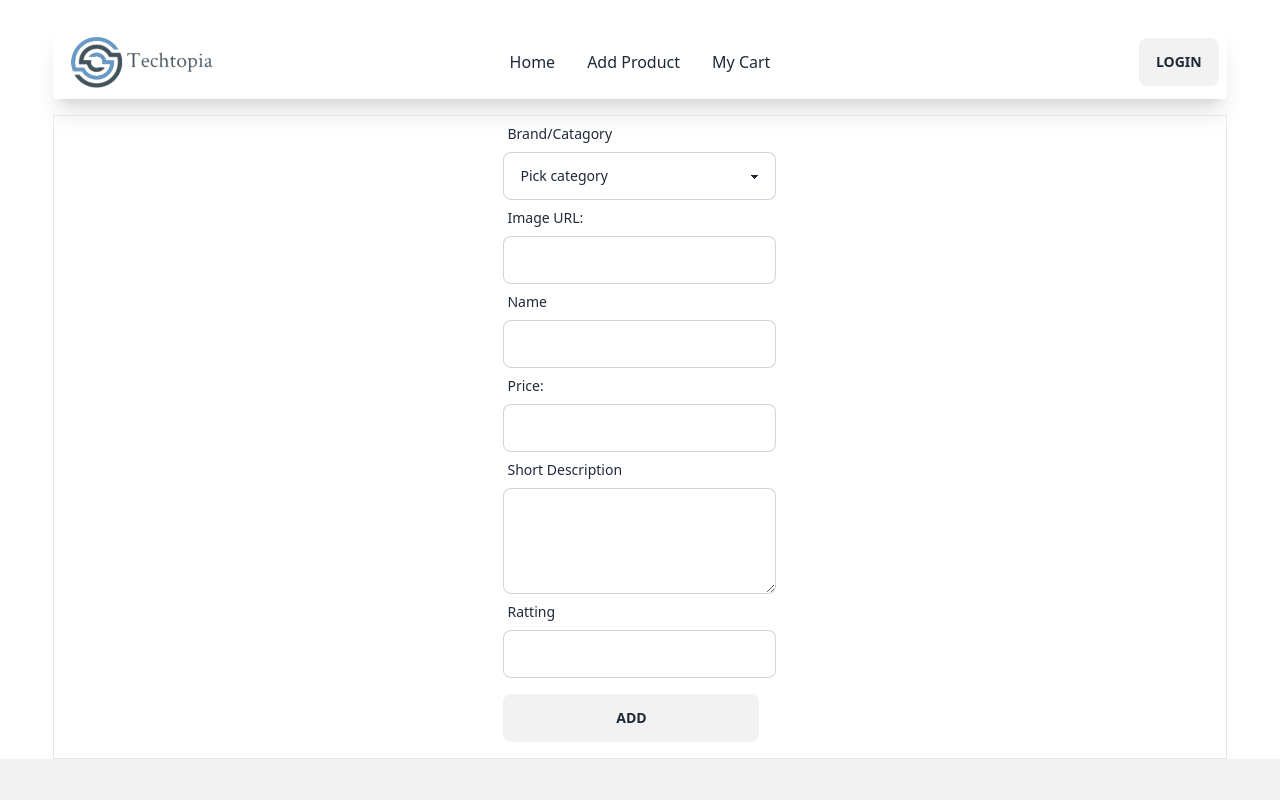
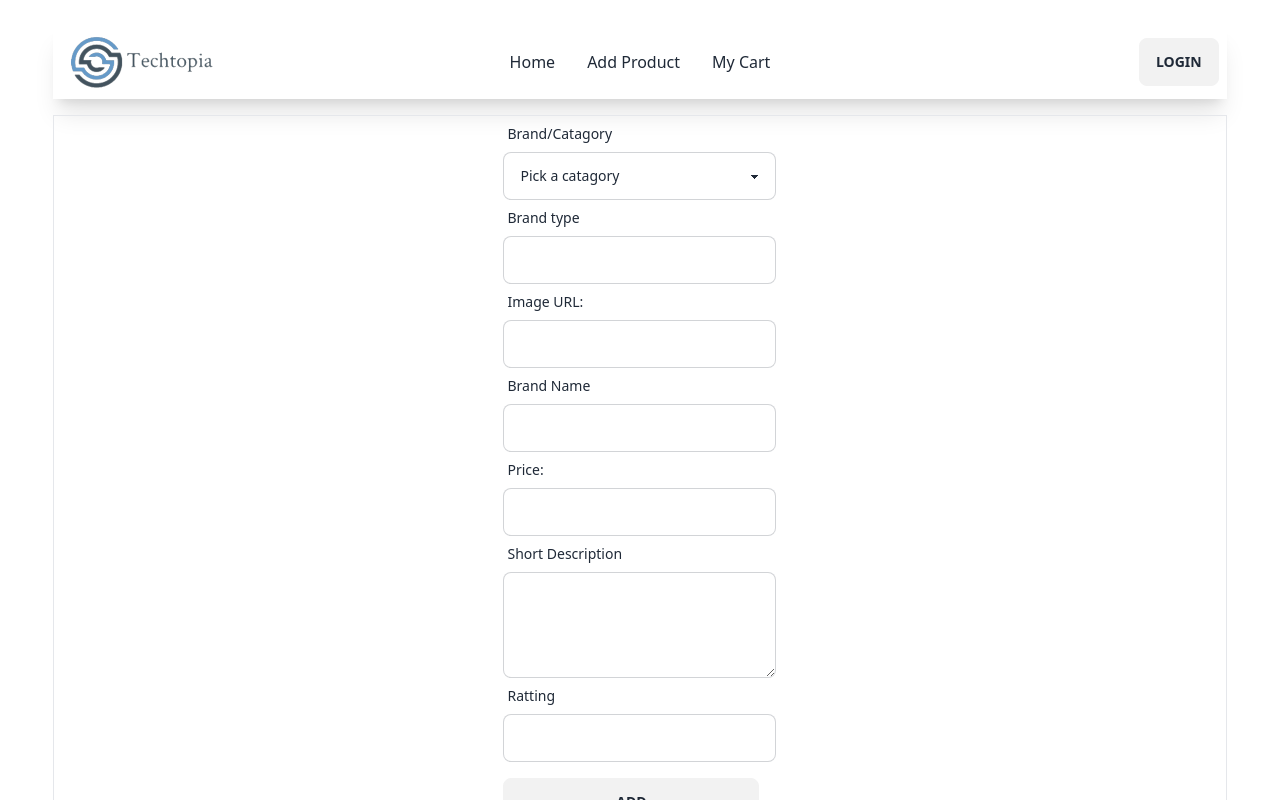
Before and after one commit to mazharul-islam356/techTopia-clint, a React (Vite) app: page /addProduct in a window 1280 px wide. Shown: the top 800 px of the page. Built offline with nearby package versions, Linux system fonts and the light colour scheme.

Commit message:
added product cards from database and create a custom hook for fetch form data

```diff
--- a/index.html
+++ b/index.html
@@ -4,7 +4,7 @@
     <meta charset="UTF-8" />
     <link rel="icon" type="image/svg+xml" href="/vite.svg" />
     <meta name="viewport" content="width=device-width, initial-scale=1.0" />
-    <title>Vite + React</title>
+    <title>Techtopia</title>
   </head>
   <body>
     <div id="root"></div>
--- a/package.json
+++ b/package.json
@@ -10,6 +10,7 @@
     "preview": "vite preview"
   },
   "dependencies": {
+    "axios": "^1.6.0",
     "localforage": "^1.10.0",
     "match-sorter": "^6.3.1",
     "react": "^18.2.0",
--- /dev/null
+++ b/src/Custom Hook/useFetchProducts.js
@@ -0,0 +1,14 @@
+import { useEffect, useState } from "react";
+
+export function useFetchProducts() {
+    const [products, setProducts] = useState([]);
+
+    useEffect(() => {
+      fetch("http://localhost:5001/products")
+        .then((res) => res.json())
+        .then((data) => setProducts(data));
+    }, []);
+
+    return { products };
+
+}
--- a/src/Routes/Route.jsx
+++ b/src/Routes/Route.jsx
@@ -6,6 +6,7 @@ import AddProduct from "../components/Add product/AddProduct";
 import MyCart from "../components/MyCart/MyCart";
 import Login from "../Authintication/Login/Login";
 import Register from "../Authintication/Register/Register";
+import Products from "../components/Products/Products";
 
 const routes = createBrowserRouter([
     {
@@ -31,6 +32,11 @@ const routes = createBrowserRouter([
             {
                 path:'/register',
                 element:<Register></Register>
+            },
+            {
+                path:'/products',
+                element:<Products></Products>,
+                loader: () => fetch('http://localhost:5001/products')
             }
         ]
     }
--- a/src/components/Add product/AddProduct.jsx
+++ b/src/components/Add product/AddProduct.jsx
@@ -1,36 +1,54 @@
+
 const AddProduct = () => {
-  const handleForm = e => {
-    e.preventDefault()
+
+
+  const handleForm =  (e) => {
+    e.preventDefault();
     const form = e.target;
 
-    const name = form.name.value
-    const image = form.image.value
-    const price = form.price.value
-    const type = form.type.value
-    const shortDescription = form.shortDescription.value
-    const ratting = form.ratting.value
+    const brandType = form.brandType.value;
+    const name = form.name.value;
+    const image = form.image.value;
+    const price = form.price.value;
+    const type = form.type.value;
+    const shortDescription = form.shortDescription.value;
+    const ratting = form.ratting.value;
 
-    const formData = { name,image,price,shortDescription,ratting,type }
+    const formData = { brandType,name, image, price, shortDescription, ratting, type };
     console.log(formData);
 
+    fetch("http://localhost:5001/products", {
+      method: "POST",
+      headers: {
+        "Content-Type": "application/json",
+      },
+      body: JSON.stringify(formData),
+    })
+      .then((res) => res.json())
+      .then((data) => {
+        console.log('innside the post response',data);
+      });
 
-  }
+
+  };
 
   return (
     <div>
       <div className="flex border justify-center">
         <form onSubmit={handleForm}>
+
+
           {/* ****01**** */}
           <div className="form-control w-full max-w-xs">
             <label className="label">
               <span className="label-text">Brand/Catagory</span>
             </label>
             <select
+
               name="type"
-            className="select select-bordered">
-              <option disabled selected>
-                Pick category
-              </option>
+              className="select select-bordered"
+            >
+              <option disabled selected>Pick a catagory</option>
               <option>Samsung</option>
               <option>Apple</option>
               <option>Google</option>
@@ -38,6 +56,19 @@ const AddProduct = () => {
               <option>Nokia</option>
               <option>OnePlus</option>
             </select>
+          </div>
+
+          {/* type */}
+        <div className="form-control w-full max-w-xs">
+            <label className="label">
+              <span className="label-text">Brand type</span>
+            </label>
+            <input
+              name="brandType"
+              type="text"
+              placeholder=""
+              className="input input-bordered w-full max-w-xs"
+            />
           </div>
           {/* ****02**** */}
           <div className="form-control w-full max-w-xs">
@@ -54,7 +85,7 @@ const AddProduct = () => {
           {/* ****03**** */}
           <div className="form-control w-full max-w-xs">
             <label className="label">
-              <span className="label-text">Name</span>
+              <span className="label-text">Brand Name</span>
             </label>
             <input
               name="name"
--- a/src/components/Home/Card/Card.jsx
+++ b/src/components/Home/Card/Card.jsx
@@ -1,9 +1,18 @@
+
 import { useLoaderData } from "react-router-dom";
+import { useFetchProducts } from "../../../Custom Hook/useFetchProducts";
+
 
 
 const Card = () => {
+
+
     const data = useLoaderData()
     console.log(data);
+
+    const {products} = useFetchProducts()
+    console.log(products);
+
 
 
   return (
--- /dev/null
+++ b/src/components/Products/ProductCard.jsx
@@ -0,0 +1,28 @@
+/* eslint-disable react/prop-types */
+
+const ProductCard = ({products}) => {
+    console.log(products);
+
+    const {brandType,name, image, price, shortDescription, ratting, type} = products;
+
+  return (
+    <div>
+      <div className="card w-[340px] h-[500px] bg-base-100 shadow-xl">
+        <figure>
+          <img
+            src={image}
+            alt="Shoes"
+          />
+        </figure>
+        <div className="card-body">
+          <h2 className="card-title">{name}</h2>
+          <p>Type: {brandType}</p>
+          <p>Price: {price}</p>
+
+        </div>
+      </div>
+    </div>
+  );
+};
+
+export default ProductCard;
--- /dev/null
+++ b/src/components/Products/Products.jsx
@@ -0,0 +1,18 @@
+import { useLoaderData } from "react-router-dom";
+import ProductCard from "./ProductCard";
+
+const Products = () => {
+
+    const products = useLoaderData()
+    console.log(products);
+
+    return (
+        <div className="grid grid-cols-4 gap-6" >
+
+            {products.map(product=> <ProductCard key={product._id} products={product}></ProductCard> )}
+
+        </div>
+    );
+};
+
+export default Products;
```
Also changed, not shown: 1 other file (tests, documents, lock files or other folders). Lines whose indentation alone changed are shown as unchanged.
